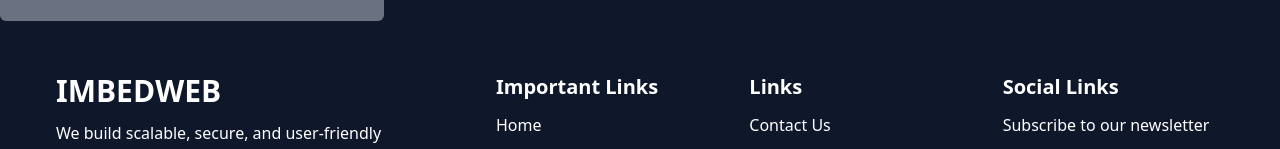
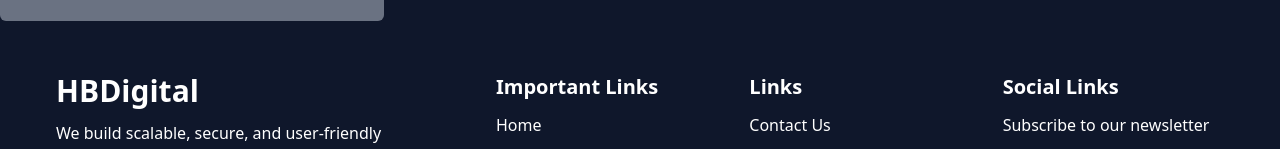
Before and after one commit to likeam/HBDigitalAgency, a React (Vite) app: page /message in a window 1280 px wide. Shown: the part 530-679 px from the top of the page. Built offline with nearby package versions, Linux system fonts and the light colour scheme.

Commit message:
Settings of Footer again

```diff
--- a/src/components/Footer.jsx
+++ b/src/components/Footer.jsx
@@ -16,8 +16,10 @@ const Footer = () => {
           <div className=" px-4 py-8 ">
             <h1 className="mb-3 text-justify text-xl font-bold sm:text-left sm:text-3xl">
               <a href="/#home" className="">
-                IMBED
-                <span className="inline-block font-bold text-primary">WEB</span>
+                HB
+                <span className="inline-block font-bold text-primary">
+                  Digital
+                </span>
               </a>
             </h1>
             <p className="">
```
